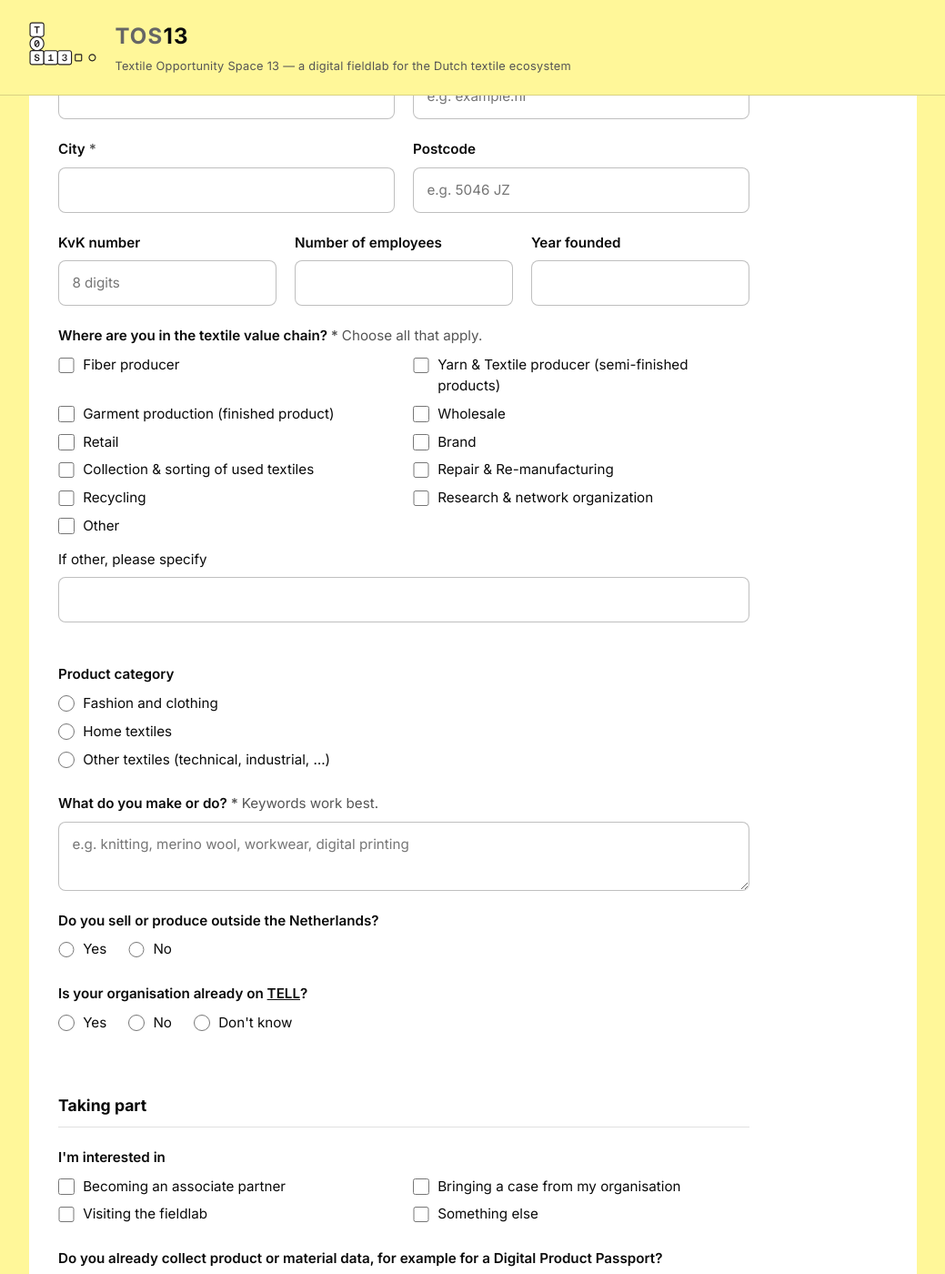
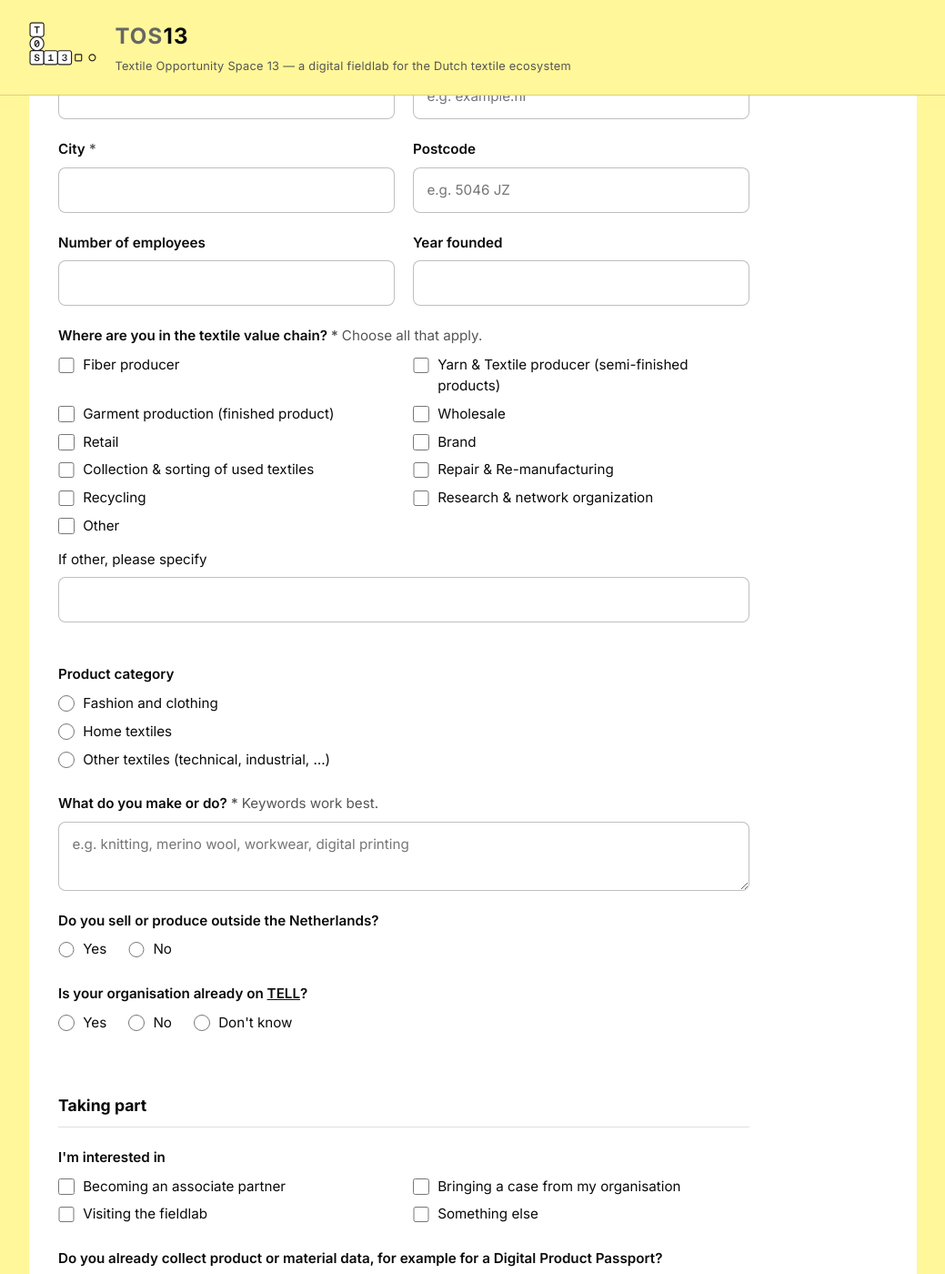
Before and after one commit to tospace13-hub/tos13website, a Jekyll site: the page built from join.html, in a window 1280 px wide and 1400 px high, scrolled down 731 px. Shown: the whole window at 91% size, without its empty margins (120-1159 px from the left). Built offline with Jekyll 4.4.1, drawn with Linux system fonts in a browser that asks for light colours.

Commit message:
Join form: drop the KvK number question
The KvK number is looked up afterwards, so visitors no longer have to
find it. The kvk column stays in the response sheet and the script is
unchanged; it leaves the column empty for the lookup.

Co-Authored-By: Claude Opus 5.5 <noreply@anthropic.com>
Claude-Session: https://claude.ai/code/session_01DCVmvLrD6QDfCoXCEUNLAe

```diff
--- a/assets/css/style.css
+++ b/assets/css/style.css
@@ -804,10 +804,6 @@ body {
   gap: 0 1.25rem;
 }
 
-.field-row--3 {
-  grid-template-columns: 1fr 1fr 1fr;
-}
-
 .choices {
   display: grid;
   gap: 0.5rem;
@@ -1088,7 +1084,6 @@ body {
   }
 
   .field-row,
-  .field-row--3,
   .choices--2 {
     grid-template-columns: 1fr;
   }
--- a/join.html
+++ b/join.html
@@ -49,9 +49,7 @@ permalink: /join/
 <label class="field">Postcode
 <input type="text" name="postcode" autocomplete="postal-code" placeholder="e.g. 5046 JZ"></label>
 </div>
-<div class="field-row field-row--3">
-<label class="field">KvK number
-<input type="text" name="kvk" inputmode="numeric" pattern="[0-9]{8}" title="8 digits" placeholder="8 digits"></label>
+<div class="field-row">
 <label class="field">Number of employees
 <input type="number" name="employees" min="0" step="1" inputmode="numeric"></label>
 <label class="field">Year founded
```
Also changed, not shown: _tools/join-form/README.md (+2 -2 lines).
